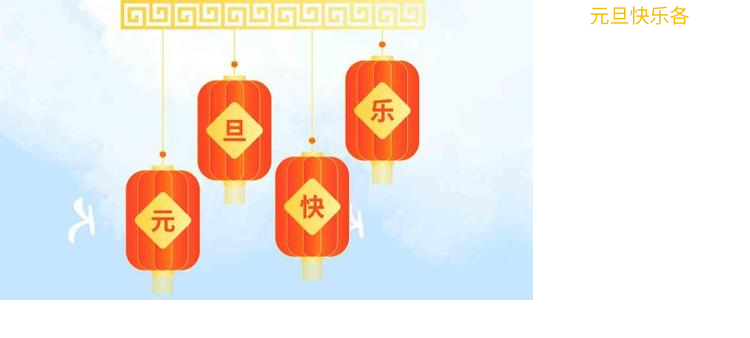
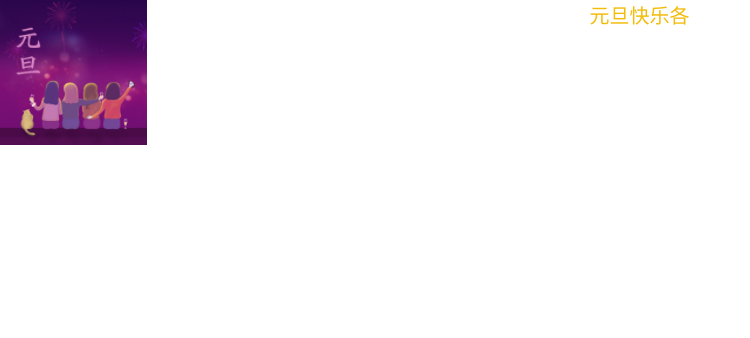
Before and after one commit to magicalcloud/mydemo, a plain HTML site: page index.html in a window 1280 px wide. Shown: the whole page, without its empty margins (0-750 px from the left). Drawn offline with Linux system fonts and the light colour scheme.

Commit message:
更新元旦图片和代码

```diff
--- a/index.html
+++ b/index.html
@@ -20,7 +20,7 @@
           display: flex;
           align-items: center;
           justify-content: center;
-          background: url("yuandanjie.jpg") no-repeat;
+          background: url("yuandanjie.png") no-repeat;
           background-repeat: no-repeat;
           /* background-size: cover; */
         }
```
Also changed, not shown: yuandanjie.png (added).
